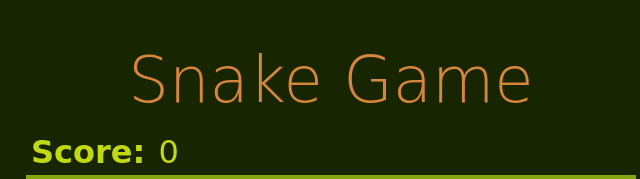
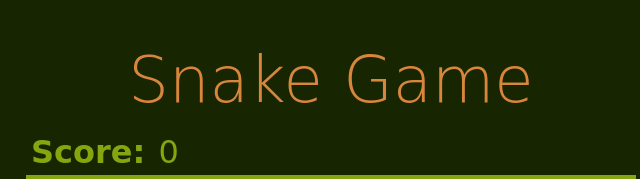
Before and after one commit to aarondevon/snake-game, a website: page index.html in a window 1280 px wide. Shown: the top 179 px of the page, 309-949 px from the left. Drawn offline with Linux system fonts and the light colour scheme; a web font is replaced by a local one.

Commit message:
Update score color

```diff
--- a/css/site.css
+++ b/css/site.css
@@ -41,7 +41,7 @@ header  {
 }
 
 .score-container {
-    color: #C1D911;
+    color: #85A60F;
     margin-bottom: .25rem;
 }
 
```
